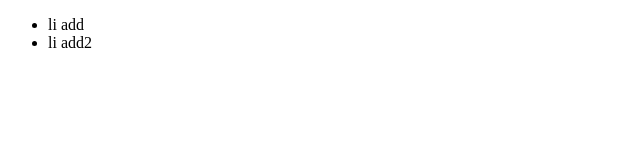
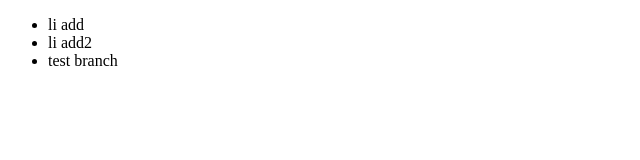
Before and after one commit to SangYeonYun/GitTest, a plain HTML site: page index.html in a window 1280 px wide. Shown: the full height of the page, 0-640 px from the left. Drawn offline with Linux system fonts and the light colour scheme.

Commit message:
test branch

```diff
--- a/index.html
+++ b/index.html
@@ -7,6 +7,7 @@
 	<ul>
 		<li>li add</li>
 		<li>li add2</li>
+		<li>test branch</li>
 	</ul>
 </body>
 </html>
```
